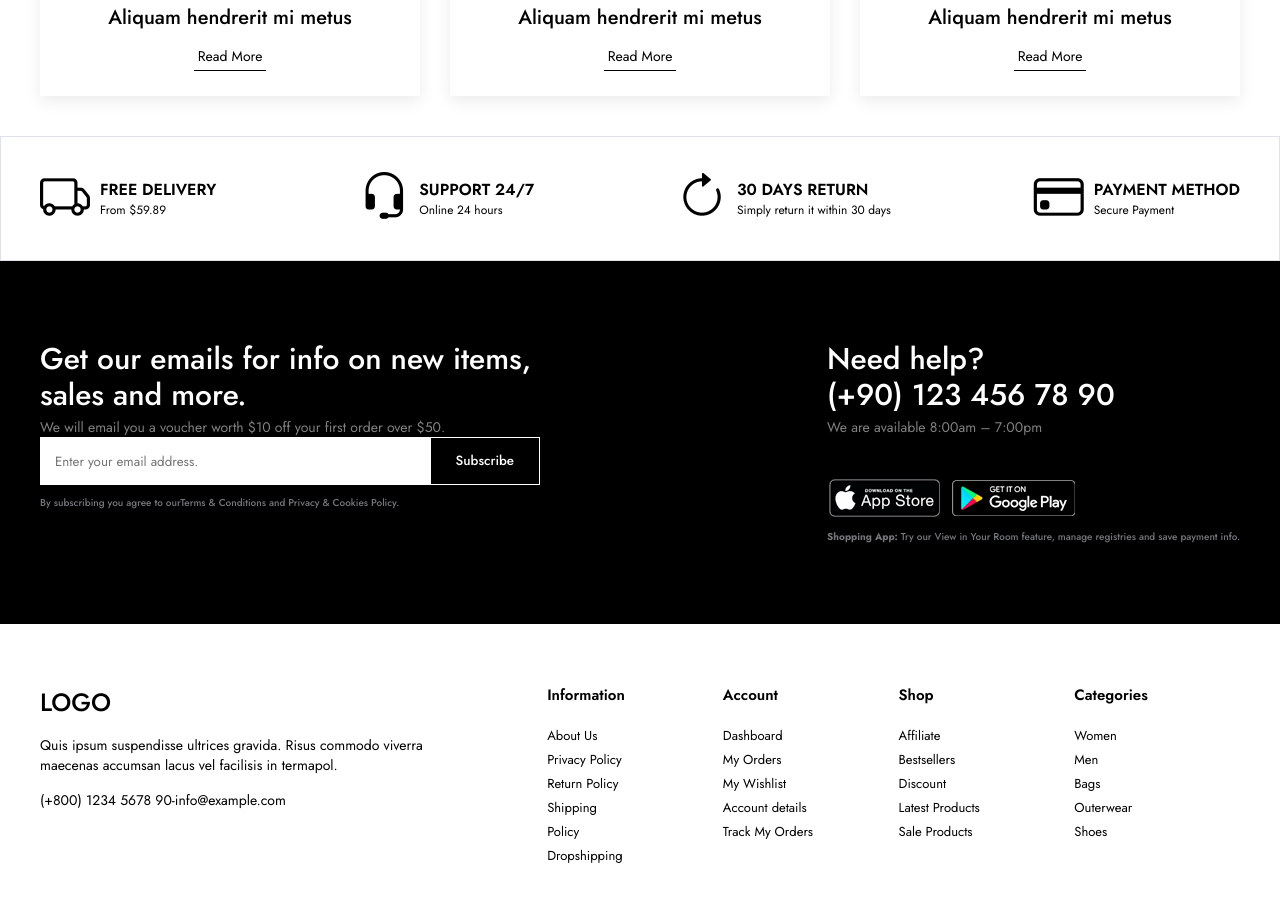
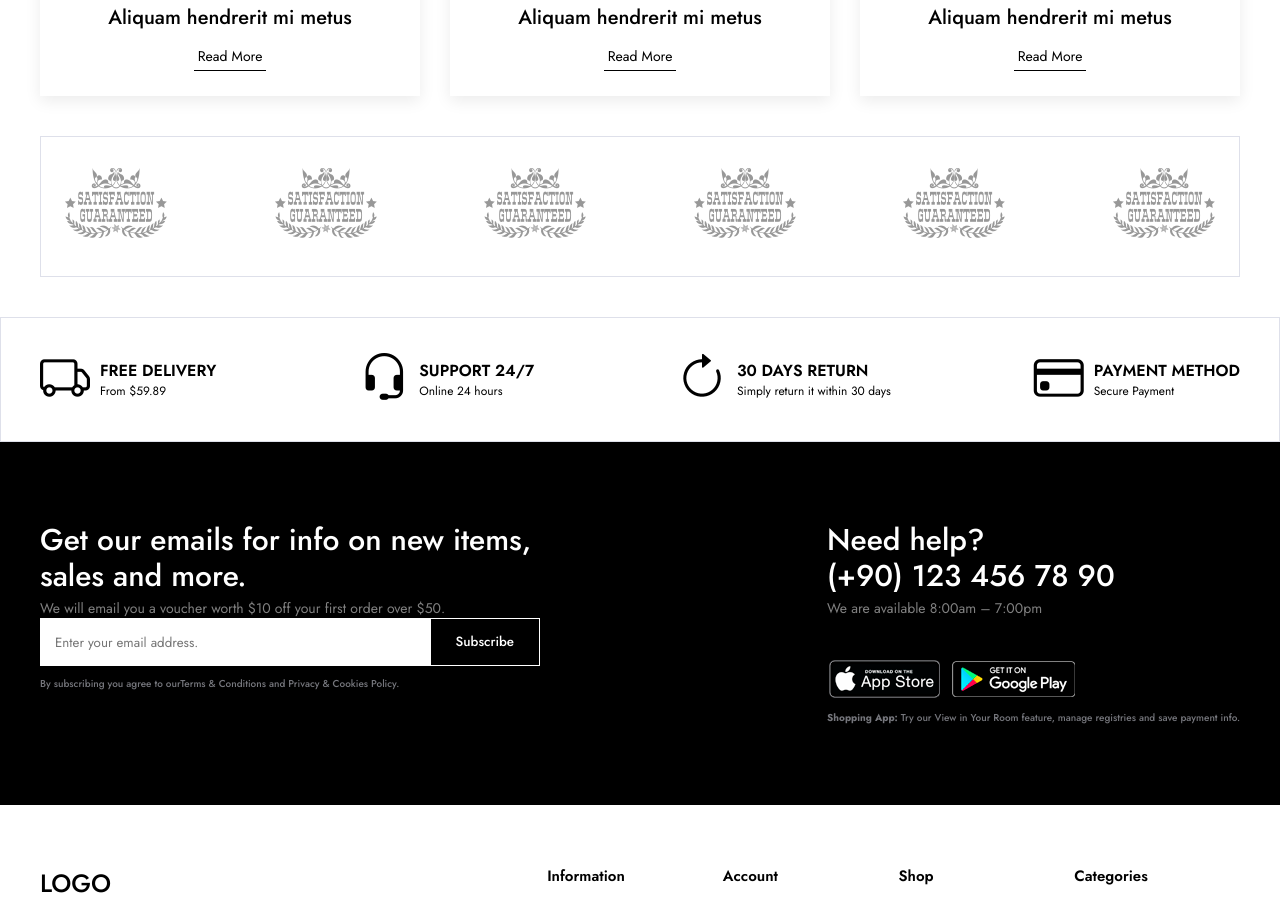
Before and after one commit to cemileataman/E-Commerce-Full-Stack, a React (Vite) app in the folder frontend/frontend/: page / in a window 1280 px wide. Shown: the part 3080-3988 px from the top of the page. Built offline with nearby package versions, Linux system fonts and the light colour scheme.

Commit message:
brands component

```diff
--- a/frontend/frontend/src/App.jsx
+++ b/frontend/frontend/src/App.jsx
@@ -7,16 +7,18 @@
 import "./App.css";
 import Campaigns from "./components/Campaigns/Campaigns";
 import Blogs from "./components/Blogs/Blogs";
+import Brands from "./components/Brands/Brands";
 
 function App() {
   return (
     <div>
       <Header />
-      <Slider/>
-      <Categories/>
-      <Products/>
-      <Campaigns/>
-      <Blogs/>
+      <Slider />
+      <Categories />
+      <Products />
+      <Campaigns />
+      <Blogs />
+      <Brands />
       <Policy />
       <Footer />
     </div>
--- /dev/null
+++ b/frontend/frontend/src/components/Brands/BrandItem.jsx
@@ -0,0 +1,13 @@
+import React from 'react'
+
+function BrandItem() {
+  return (
+    <li className="brand-item">
+    <a href="#">
+      <img src="img/brands/brand1.png" alt="" />
+    </a>
+  </li>
+  )
+}
+
+export default BrandItem
--- /dev/null
+++ b/frontend/frontend/src/components/Brands/Brands.css
@@ -0,0 +1,18 @@
+.brands {
+    margin: 40px 0;
+  }
+  .brands .brand-list {
+    display: flex;
+    justify-content: space-between;
+    border: 1px solid #dee0ea;
+    padding: 30px 5px;
+    flex-wrap: wrap;
+  }
+  .brand-list .brand-item {
+    opacity: 0.4;
+    transition: .2s ease opacity;
+  }
+  .brand-list .brand-item:hover{
+    opacity: 1;
+
+  }
--- /dev/null
+++ b/frontend/frontend/src/components/Brands/Brands.jsx
@@ -0,0 +1,21 @@
+import React from 'react'
+import BrandItem from './BrandItem'
+import "./Brands.css";
+const Brands = () => {
+  return (
+    <section className="brands">
+    <div className="container">
+      <ul className="brand-list">
+       <BrandItem/>
+       <BrandItem/>
+       <BrandItem/>
+       <BrandItem/>
+       <BrandItem/>
+       <BrandItem/>
+      </ul>
+    </div>
+  </section>
+  )
+}
+
+export default Brands
```
Also changed, not shown: frontend/frontend/src/components/Brands/BrandItem.css (added).
